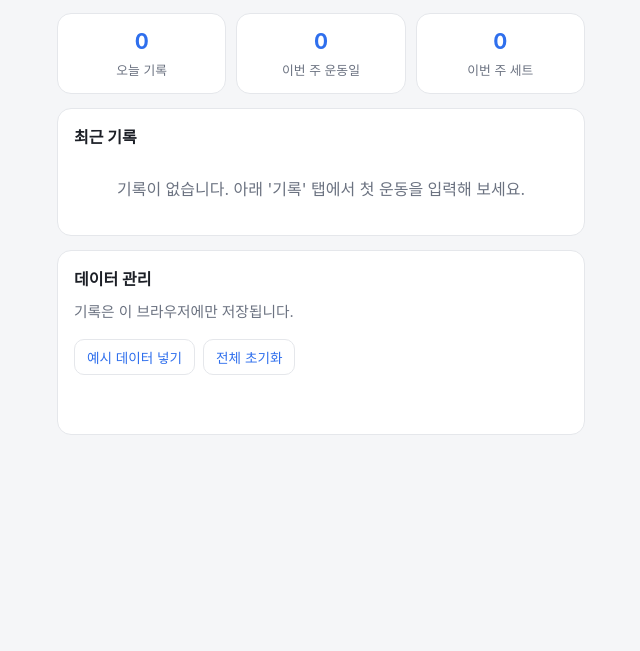
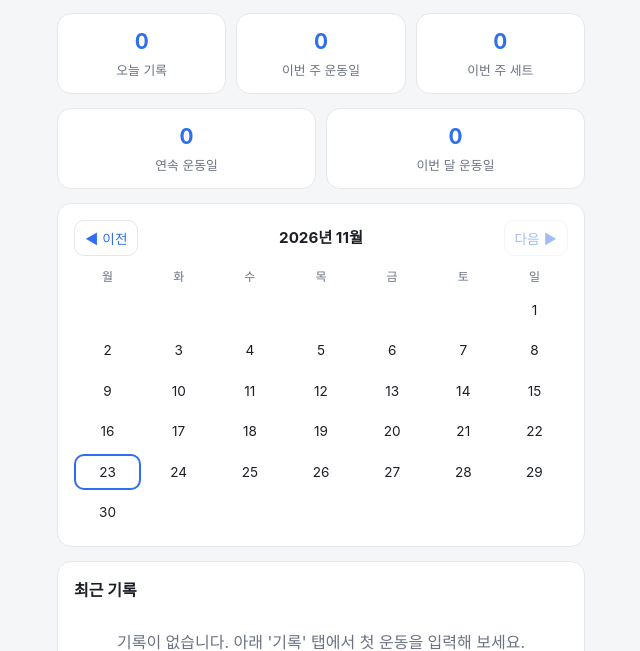
Before and after one commit to dokin-44/health-tracker, a plain HTML site: page docs/index.html in a window 1280 px wide. Shown: the part 83-734 px from the top of the page, without its empty margins (319-959 px from the left). Drawn offline with Linux system fonts and the light colour scheme.

Commit message:
Add calendar and workout streak features

```diff
--- a/docs/index.html
+++ b/docs/index.html
@@ -15,6 +15,20 @@
     <div class="stat"><b id="todayCount">0</b><span>오늘 기록</span></div>
     <div class="stat"><b id="weekDays">0</b><span>이번 주 운동일</span></div>
     <div class="stat"><b id="weekSets">0</b><span>이번 주 세트</span></div>
+  </div>
+
+  <div class="stats two">
+    <div class="stat"><b id="streak">0</b><span>연속 운동일</span></div>
+    <div class="stat"><b id="monthDays">0</b><span>이번 달 운동일</span></div>
+  </div>
+
+  <div class="card">
+    <div class="cal-head">
+      <button class="btn ghost small" id="calPrev" type="button">◀ 이전</button>
+      <strong id="calTitle"></strong>
+      <button class="btn ghost small" id="calNext" type="button">다음 ▶</button>
+    </div>
+    <div class="cal" id="cal"></div>
   </div>
 
   <div class="card">
@@ -50,6 +64,8 @@
     document.getElementById("todayCount").textContent = records.filter((r) => r.date === today).length;
     document.getElementById("weekDays").textContent = new Set(weekRecs.map((r) => r.date)).size;
     document.getElementById("weekSets").textContent = weekRecs.reduce((s, r) => s + Number(r.sets), 0);
+    document.getElementById("streak").textContent = calcStreak(records);
+    renderCalendar(records);
 
     const box = document.getElementById("recent");
     box.replaceChildren();
@@ -71,6 +87,39 @@
     });
     box.appendChild(table);
   }
+
+  // 월간 달력: 운동한 날을 색으로 표시한다
+  let calOffset = 0; // 0이면 이번 달, -1이면 지난달
+  function renderCalendar(records) {
+    const now = new Date();
+    const first = new Date(now.getFullYear(), now.getMonth() + calOffset, 1);
+    const year = first.getFullYear();
+    const month = first.getMonth();
+    const lastDay = new Date(year, month + 1, 0).getDate();
+    const days = recordDays(records);
+    const todayKey = dateString();
+
+    document.getElementById("calTitle").textContent = year + "년 " + (month + 1) + "월";
+    document.getElementById("calNext").disabled = calOffset >= 0;
+
+    const prefix = year + "-" + String(month + 1).padStart(2, "0") + "-";
+    let count = 0;
+    const grid = document.getElementById("cal");
+    grid.replaceChildren();
+    ["월", "화", "수", "목", "금", "토", "일"].forEach((t) => grid.appendChild(el("div", t, "dow")));
+    const blanks = (first.getDay() + 6) % 7; // 월요일 시작
+    for (let i = 0; i < blanks; i++) grid.appendChild(el("div"));
+    for (let d = 1; d <= lastDay; d++) {
+      const key = prefix + String(d).padStart(2, "0");
+      const done = days.has(key);
+      if (done) count += 1;
+      grid.appendChild(el("div", String(d), "day" + (done ? " done" : "") + (key === todayKey ? " today" : "")));
+    }
+    document.getElementById("monthDays").textContent = count;
+  }
+
+  document.getElementById("calPrev").addEventListener("click", () => { calOffset -= 1; renderHome(); });
+  document.getElementById("calNext").addEventListener("click", () => { if (calOffset < 0) { calOffset += 1; renderHome(); } });
 
   document.getElementById("sampleBtn").addEventListener("click", () => {
     // 발표 시연용 예시 데이터 (실제 운동 기록이 아님)
--- a/docs/storage.js
+++ b/docs/storage.js
@@ -120,7 +120,23 @@ function saveGoal(n) {
 // (구현 예정)
 
 // --- 달력과 연속 운동일 (선후) ---
-// (구현 예정)
+// 기록이 있는 날짜 집합
+function recordDays(records) {
+  return new Set(records.map((r) => r.date));
+}
+
+// 연속 운동일 수. 오늘 기록이 없어도 어제까지 이어졌다면 이어진 것으로 본다 (하루가 끝나기 전에는 끊긴 게 아니므로)
+function calcStreak(records, base = new Date()) {
+  const days = recordDays(records);
+  const d = new Date(base.getFullYear(), base.getMonth(), base.getDate());
+  if (!days.has(dateString(d))) d.setDate(d.getDate() - 1);
+  let n = 0;
+  while (days.has(dateString(d))) {
+    n += 1;
+    d.setDate(d.getDate() - 1);
+  }
+  return n;
+}
 
 // --- 기록 백업 (윤성) ---
 // (구현 예정)
--- a/docs/style.css
+++ b/docs/style.css
@@ -165,7 +165,15 @@ tr.best td { font-weight: 700; }
 /* (구현 예정) */
 
 /* --- 달력과 연속 운동일 (선후) --- */
-/* (구현 예정) */
+.stats.two { grid-template-columns: repeat(2, 1fr); }
+.cal-head { display: flex; align-items: center; justify-content: space-between; gap: 8px; margin-bottom: 10px; }
+.cal-head strong { font-size: 0.95rem; }
+.cal-head .btn { white-space: nowrap; padding: 7px 10px; }
+.cal { display: grid; grid-template-columns: repeat(7, 1fr); gap: 4px; text-align: center; }
+.cal .dow { color: var(--muted); font-size: 0.75rem; padding: 2px 0; }
+.cal .day { padding: 8px 0; border-radius: 10px; font-size: 0.85rem; }
+.cal .day.done { background: var(--accent); color: #fff; font-weight: 700; }
+.cal .day.today { outline: 2px solid var(--accent); outline-offset: -2px; }
 
 /* --- 기록 백업 (윤성) --- */
 /* (구현 예정) */
```
